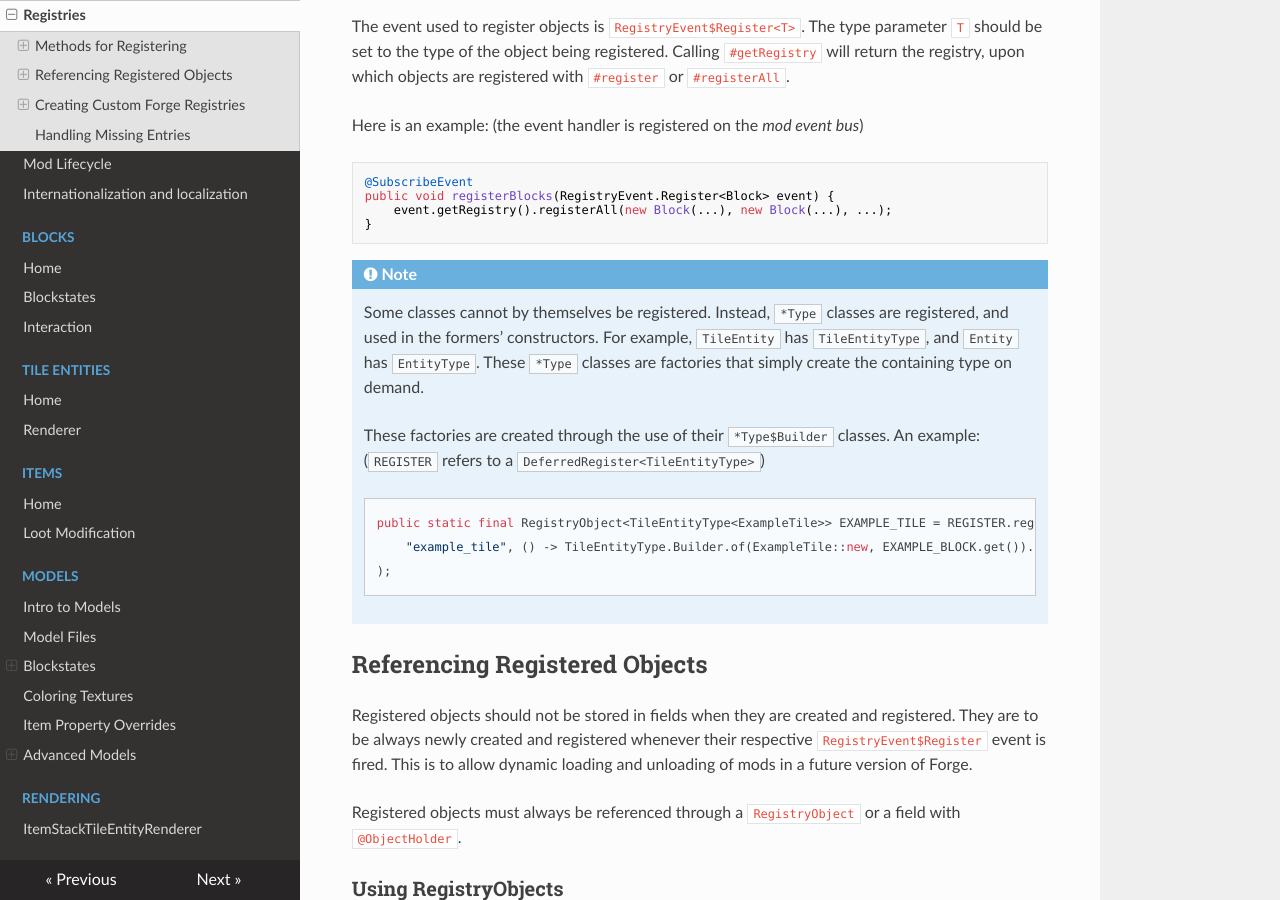
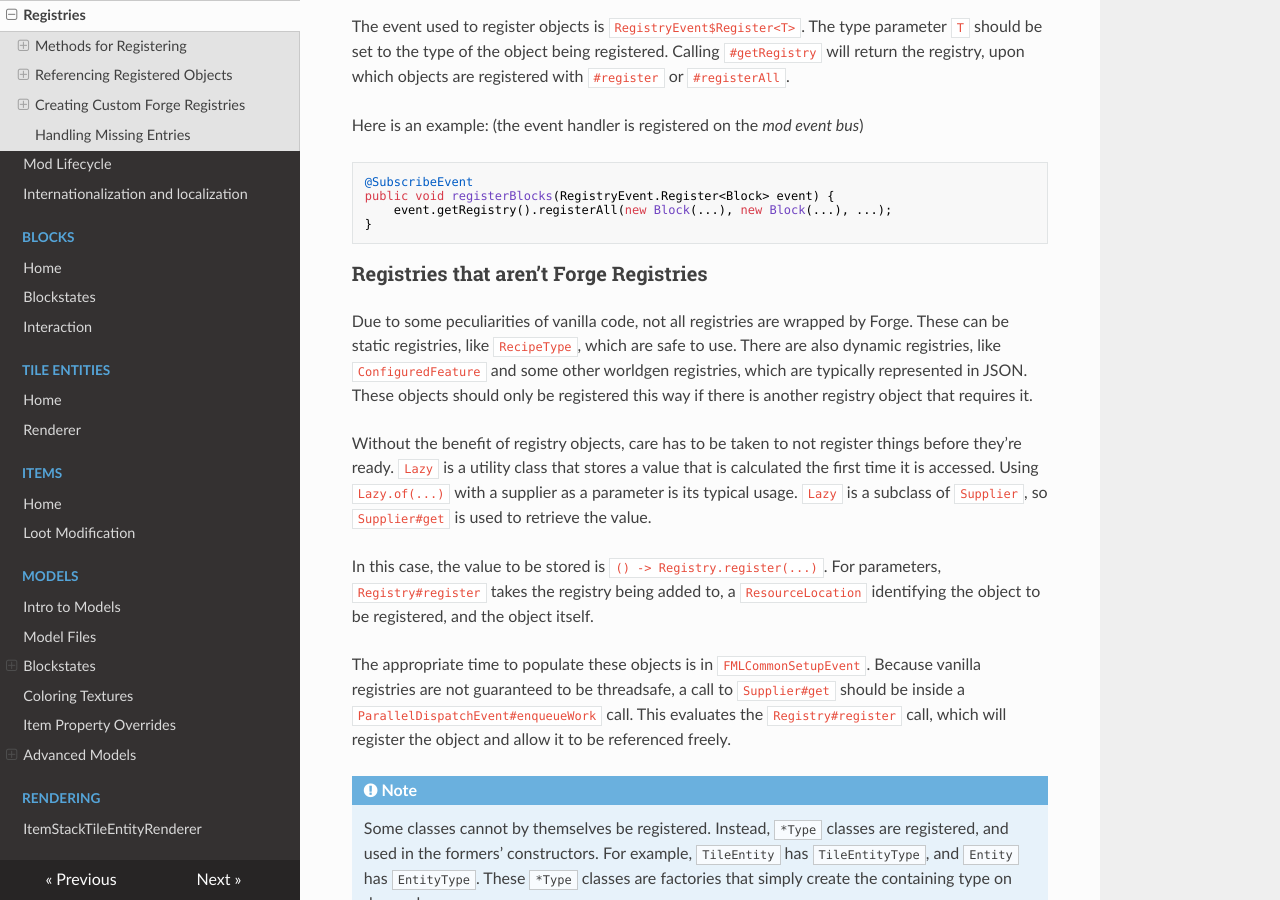
Before and after one commit to MinecraftForge/Documentation, an MkDocs documentation site: the page built from docs/concepts/registries.md, in a window 1280 px wide and 900 px high, scrolled down 1173 px. Built offline with MkDocs 1.6.1, drawn with Linux system fonts in a browser that asks for light colours; nearby versions of some CDN libraries.

Commit message:
Add info for registering to vanilla registries (#409)

````diff
--- a/docs/concepts/registries.md
+++ b/docs/concepts/registries.md
@@ -42,6 +42,16 @@ public void registerBlocks(RegistryEvent.Register<Block> event) {
     event.getRegistry().registerAll(new Block(...), new Block(...), ...);
 }
 ```
+
+### Registries that aren't Forge Registries
+
+Due to some peculiarities of vanilla code, not all registries are wrapped by Forge. These can be static registries, like `RecipeType`, which are safe to use. There are also dynamic registries, like `ConfiguredFeature` and some other worldgen registries, which are typically represented in JSON. These objects should only be registered this way if there is another registry object that requires it.
+
+Without the benefit of registry objects, care has to be taken to not register things before they're ready. `Lazy` is a utility class that stores a value that is calculated the first time it is accessed. Using `Lazy.of(...)` with a supplier as a parameter is its typical usage. `Lazy` is a subclass of `Supplier`, so `Supplier#get` is used to retrieve the value.
+
+In this case, the value to be stored is `() -> Registry.register(...)`. For parameters, `Registry#register` takes the registry being added to, a `ResourceLocation` identifying the object to be registered, and the object itself.
+
+The appropriate time to populate these objects is in `FMLCommonSetupEvent`. Because vanilla registries are not guaranteed to be threadsafe, a call to `Supplier#get` should be inside a `ParallelDispatchEvent#enqueueWork` call. This evaluates the `Registry#register` call, which will register the object and allow it to be referenced freely.
 
 !!! note
     Some classes cannot by themselves be registered. Instead, `*Type` classes are registered, and used in the formers' constructors. For example, [`TileEntity`][tileentity] has `TileEntityType`, and `Entity` has `EntityType`. These `*Type` classes are factories that simply create the containing type on demand.
````
